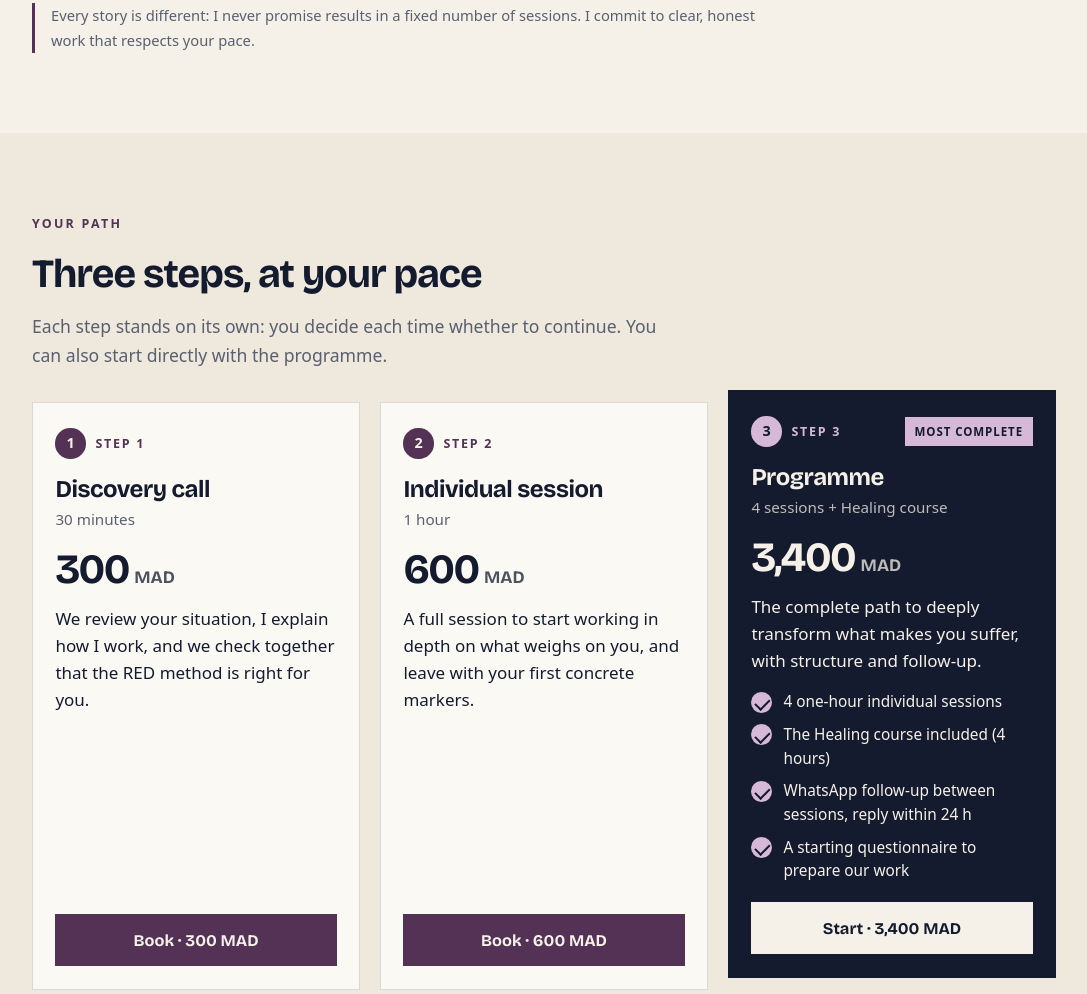
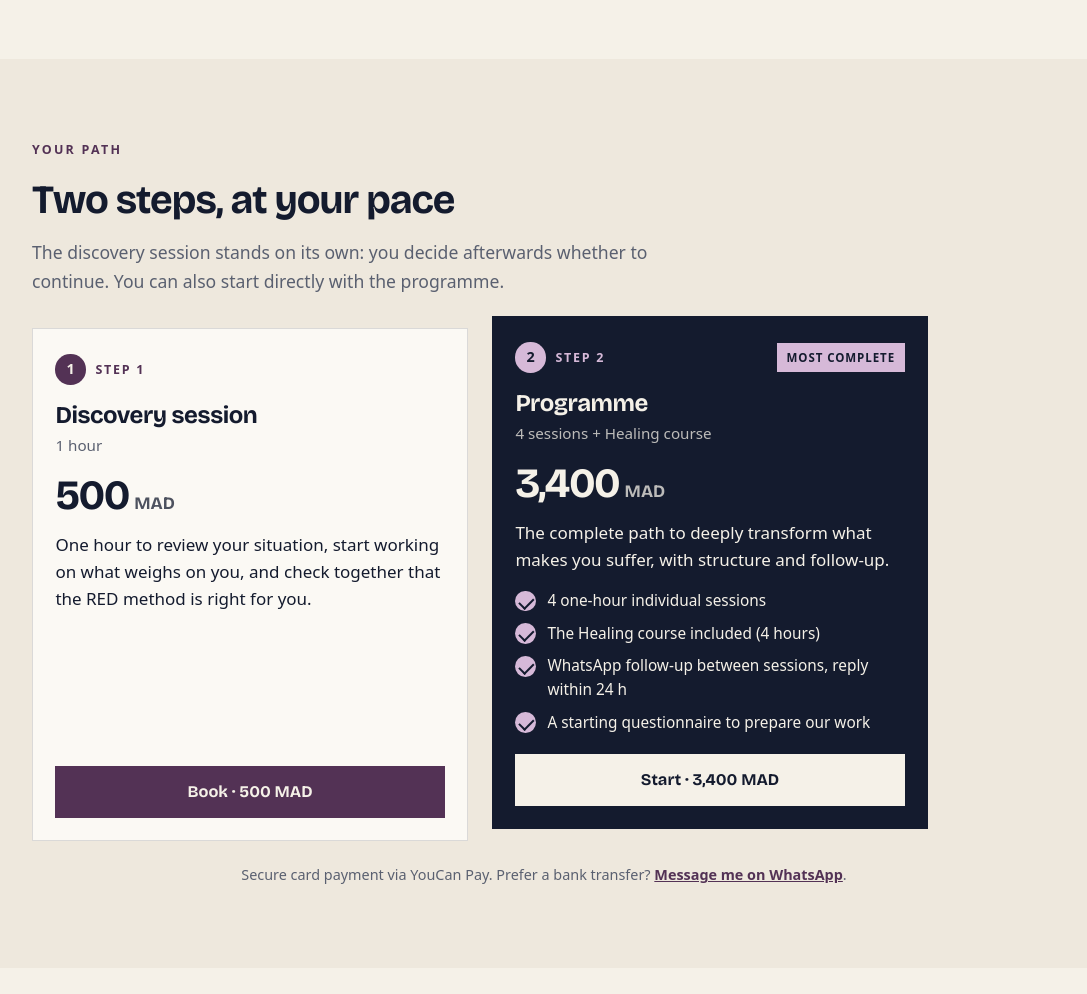
Before and after one commit to byousri/byousri-website, a plain HTML site: page accompagnement/index.html in a window 1280 px wide. Shown: the part 1638-2632 px from the top of the page, without its empty margins (96-1183 px from the left). Drawn offline with nearby package versions, Linux system fonts and the light colour scheme.

Commit message:
Accompagnement : prise de contact 1 h à 500 DH + accompagnement 3 400 DH
Suppression de la prise de contact 30 min et de la séance à 600 DH,
de la mention sur les promesses de résultat et de « entrepreneur, coach ».

Co-Authored-By: Claude Opus 5.5 <noreply@anthropic.com>
Claude-Session: https://claude.ai/code/session_01ChmoFgtJWFwbWHtjbqLopw

```diff
--- a/accompagnement/index.html
+++ b/accompagnement/index.html
@@ -4,7 +4,7 @@
 <meta charset="UTF-8">
 <meta name="viewport" content="width=device-width, initial-scale=1, viewport-fit=cover">
 <title>Méthode RED — Rapide, Efficace, Doux | Yousri Bendiabdallah</title>
-<meta name="description" content="Méthode RED : une thérapie rapide, efficace et douce. Prise de contact 30 min (300 DH), séance 1 h (600 DH), accompagnement 4 séances + Formation Healing (3 400 DH).">
+<meta name="description" content="Méthode RED : une thérapie rapide, efficace et douce. Prise de contact 1 h (500 DH), accompagnement 4 séances + Formation Healing (3 400 DH).">
 <!-- Page envoyée personnellement aux patients après un premier échange :
      elle n'est pas indexée par les moteurs de recherche.
      Langue : ?lang=fr (défaut), ?lang=ar ou ?lang=en -->
@@ -16,7 +16,7 @@
 <meta property="og:type" content="website">
 <meta property="og:url" content="https://byousri.com/accompagnement/">
 <meta property="og:title" content="Méthode RED — Rapide, Efficace, Doux · Yousri Bendiabdallah">
-<meta property="og:description" content="Prise de contact 30 min · Séance 1 h · Accompagnement avec la Formation Healing.">
+<meta property="og:description" content="Prise de contact 1 h · Accompagnement avec la Formation Healing.">
 <meta property="og:image" content="https://byousri.com/Share.png">
 <meta property="og:site_name" content="Yousri Bendiabdallah">
 <meta name="twitter:card" content="summary_large_image">
@@ -104,7 +104,6 @@
   }
   .red-card h3{font-family:var(--display);font-size:1.3rem;letter-spacing:-0.015em;line-height:1.3}
   .red-card p{color:var(--muted);font-size:.98rem;line-height:1.6}
-  .note{margin-top:1.5rem;font-size:.92rem;color:var(--muted);border-inline-start:3px solid var(--plum);padding-inline-start:1rem}
 
   /* ---------- parcours / formules ---------- */
   .offers{list-style:none;margin:2rem 0 0;padding:0;display:grid;gap:1.5rem}
@@ -219,7 +218,7 @@
     .about img.portrait{aspect-ratio:4/5;object-position:50% 20%}
   }
   @media (min-width:62rem){
-    .offers{grid-template-columns:repeat(3,1fr);gap:1.25rem;align-items:stretch}
+    .offers{grid-template-columns:repeat(2,1fr);gap:1.5rem;align-items:stretch;max-width:56rem}
     .offer:not(:last-child)::after{display:none}
     .offer.featured{transform:translateY(-.75rem)}
   }
@@ -262,7 +261,7 @@
   <p class="lead" data-i18n="intro">Pour les blessures qui pèsent encore aujourd’hui : traumas, dépendance affective,
   schémas qui se répètent. Un parcours clair, en trois étapes, au rythme qui vous convient.</p>
   <div class="hero-actions">
-    <a class="btn" href="#parcours" data-i18n="hero_cta">Commencer par 30 minutes</a>
+    <a class="btn" href="#parcours" data-i18n="hero_cta">Réserver la prise de contact</a>
     <a class="btn ghost" href="#methode" data-i18n="hero_cta2">Découvrir la méthode</a>
   </div>
   <div class="hero-meta">
@@ -309,7 +308,6 @@
         <p data-i18n="d_x">Vous n’avez jamais à tout raconter, ni à revivre ce qui fait mal pour avancer. Le travail se fait à votre rythme, dans un cadre sûr et bienveillant, sans jugement.</p>
       </li>
     </ul>
-    <p class="note narrow" data-i18n="red_note">Chaque histoire est différente : je ne promets pas de résultat en un nombre fixe de séances. Je m’engage à un travail clair, honnête et respectueux de votre rythme.</p>
   </div>
 </section>
 
@@ -317,8 +315,8 @@
 <section class="band alt" id="parcours">
   <div class="wrap">
     <p class="kicker" data-i18n="p_kicker">Votre parcours</p>
-    <h2 class="h2" data-i18n="p_title">Trois étapes, à votre rythme</h2>
-    <p class="lead" data-i18n="p_intro">Chaque étape est indépendante : vous décidez à chaque fois si vous continuez. Vous pouvez aussi commencer directement par l’accompagnement.</p>
+    <h2 class="h2" data-i18n="p_title">Deux étapes, à votre rythme</h2>
+    <p class="lead" data-i18n="p_intro">La prise de contact est indépendante : vous décidez ensuite si vous continuez. Vous pouvez aussi commencer directement par l’accompagnement.</p>
     <p class="pay-alert" id="pay-alert" role="alert" hidden></p>
 
     <!-- Les paiements sont créés côté serveur (netlify/functions/ycp-checkout.mjs) :
@@ -329,34 +327,20 @@
           <p class="offer-step"><span class="dot">1</span><span data-i18n="step1">Étape 1</span></p>
         </div>
         <h3 data-i18n="s1_title">Prise de contact</h3>
-        <p class="offer-meta" data-i18n="s1_meta">30 minutes</p>
-        <p class="offer-price"><bdi dir="ltr" class="nowrap">300</bdi><span class="cur" data-i18n="cur">DH</span></p>
-        <p class="offer-text" data-i18n="s1_text">On fait le point sur votre situation, je vous explique comment je travaille, et on vérifie ensemble que la méthode RED vous correspond.</p>
+        <p class="offer-meta" data-i18n="s1_meta">1 heure</p>
+        <p class="offer-price"><bdi dir="ltr" class="nowrap">500</bdi><span class="cur" data-i18n="cur">DH</span></p>
+        <p class="offer-text" data-i18n="s1_text">Une heure pour faire le point sur votre situation, commencer à travailler sur ce qui vous pèse, et vérifier ensemble que la méthode RED vous correspond.</p>
         <form method="post" action="/api/paiement" class="pay-form">
           <input type="hidden" name="product" value="appel">
           <input type="hidden" name="lang" value="fr">
-          <button class="btn" type="submit" data-i18n="s1_btn">Réserver · 300 DH</button>
+          <button class="btn" type="submit" data-i18n="s1_btn">Réserver · 500 DH</button>
         </form>
       </li>
 
-      <li class="offer" id="etape-2">
+
+      <li class="offer featured" id="etape-2">
         <div class="offer-top">
           <p class="offer-step"><span class="dot">2</span><span data-i18n="step2">Étape 2</span></p>
-        </div>
-        <h3 data-i18n="s2_title">Séance individuelle</h3>
-        <p class="offer-meta" data-i18n="s2_meta">1 heure</p>
-        <p class="offer-price"><bdi dir="ltr" class="nowrap">600</bdi><span class="cur" data-i18n="cur">DH</span></p>
-        <p class="offer-text" data-i18n="s2_text">Une séance complète pour commencer le travail en profondeur sur ce qui vous pèse, et repartir avec de premiers repères concrets.</p>
-        <form method="post" action="/api/paiement" class="pay-form">
-          <input type="hidden" name="product" value="seance">
-          <input type="hidden" name="lang" value="fr">
-          <button class="btn" type="submit" data-i18n="s2_btn">Réserver · 600 DH</button>
-        </form>
-      </li>
-
-      <li class="offer featured" id="etape-3">
-        <div class="offer-top">
-          <p class="offer-step"><span class="dot">3</span><span data-i18n="step3">Étape 3</span></p>
           <span class="badge" data-i18n="s3_badge">Le plus complet</span>
         </div>
         <h3 data-i18n="s3_title">Accompagnement</h3>
@@ -435,7 +419,7 @@
     <div>
       <p class="kicker" data-i18n="ab_kicker">Qui suis-je</p>
       <h2 class="h2" data-i18n="ab_name">Yousri Bendiabdallah</h2>
-      <p class="role" data-i18n="ab_role">Entrepreneur, coach et praticien en psychothérapie, spécialisé dans les traumas et la dépendance affective.</p>
+      <p class="role" data-i18n="ab_role">Praticien en psychothérapie, spécialisé dans les traumas et la dépendance affective.</p>
       <p data-i18n="ab_text">J’ai moi-même traversé des épreuves qui m’ont appris une chose : la douleur peut changer un homme, mais elle ne décide pas de son avenir. Aujourd’hui, j’aide chacun à se comprendre, à faire la paix avec hier et à construire un avenir que les blessures d’avant ne gouvernent plus.</p>
       <p class="media-label" data-i18n="media_label">Vu à la télévision et dans la presse</p>
       <ul class="media">
@@ -456,15 +440,15 @@
     <div class="faq">
       <details>
         <summary data-i18n="q1">Par quelle étape commencer ?</summary>
-        <p data-i18n="qa1">Si vous hésitez, commencez par la prise de contact de 30 minutes. Si vous savez déjà que vous voulez être accompagné·e, vous pouvez réserver directement l’accompagnement.</p>
+        <p data-i18n="qa1">Si vous hésitez, commencez par la prise de contact d’une heure. Si vous savez déjà que vous voulez être accompagné·e, vous pouvez réserver directement l’accompagnement.</p>
       </details>
       <details>
         <summary data-i18n="q2">Et si j’ai besoin de plus de 4 séances ?</summary>
-        <p data-i18n="qa2">Nous faisons le point ensemble à la fin de l’accompagnement. Si c’est utile, vous pouvez poursuivre avec des séances individuelles, à 600 DH la séance.</p>
+        <p data-i18n="qa2">Nous faisons le point ensemble à la fin de l’accompagnement et, si c’est utile, nous convenons ensemble de la suite.</p>
       </details>
       <details>
         <summary data-i18n="q3">En combien de temps vais-je me sentir mieux ?</summary>
-        <p data-i18n="qa3">Cela dépend de votre histoire et de ce que vous vivez aujourd’hui. La méthode RED vise des changements concrets dès les premières séances, mais je ne promets jamais de résultat en un nombre fixe de séances.</p>
+        <p data-i18n="qa3">Cela dépend de votre histoire et de ce que vous vivez aujourd’hui. La méthode RED vise des changements concrets dès les premières séances.</p>
       </details>
       <details>
         <summary data-i18n="q4">Dois-je tout raconter ?</summary>
@@ -481,13 +465,13 @@
 <!-- ======================= APPEL FINAL ======================= -->
 <section class="end" id="fin">
   <div class="wrap">
-    <h2 class="h2" data-i18n="end_title">Le premier pas tient en 30 minutes.</h2>
-    <p data-i18n="end_text">On fait le point ensemble, simplement. Vous décidez ensuite de la suite.</p>
+    <h2 class="h2" data-i18n="end_title">Le premier pas : une heure pour faire le point.</h2>
+    <p data-i18n="end_text">Simplement, sans engagement pour la suite. Vous décidez ensuite si vous voulez aller plus loin.</p>
     <div class="end-actions">
       <form method="post" action="/api/paiement" class="pay-form">
         <input type="hidden" name="product" value="appel">
         <input type="hidden" name="lang" value="fr">
-        <button class="btn light" type="submit" data-i18n="end_btn">Réserver la prise de contact · 300 DH</button>
+        <button class="btn light" type="submit" data-i18n="end_btn">Réserver la prise de contact · 500 DH</button>
       </form>
       <a class="btn ghost wa-link" href="https://wa.me/+212719597979" data-i18n="end_wa">Une question ? WhatsApp</a>
     </div>
@@ -497,7 +481,7 @@
 </main>
 
 <div class="sticky" id="sticky" aria-hidden="true">
-  <span><strong data-i18n="sticky_title">Méthode RED</strong><span data-i18n="sticky_text">Dès 300 DH · 30 min</span></span>
+  <span><strong data-i18n="sticky_title">Méthode RED</strong><span data-i18n="sticky_text">Dès 500 DH · 1 h</span></span>
   <a class="btn" href="#parcours" tabindex="-1" data-i18n="sticky_btn">Voir les formules</a>
 </div>
 
@@ -538,7 +522,7 @@
       kicker: 'منهج RED · سريع، فعّال، لطيف',
       title: 'علاج نفسي سريع، فعّال ولطيف.',
       intro: 'للجراح التي ما زالت تثقل حياتك اليوم: الصدمات النفسية، التعلّق العاطفي، والأنماط التي تتكرر. مسار واضح من ثلاث مراحل، بالإيقاع الذي يناسبك.',
-      hero_cta: 'ابدأ بـ 30 دقيقة',
+      hero_cta: 'احجز جلسة التعارف',
       hero_cta2: 'اكتشف المنهج',
       ab_name: 'يسري بنديبدالله',
       hero_meta: 'ممارس في العلاج النفسي · بالعربية والفرنسية، في المغرب وعن بُعد',
@@ -557,20 +541,15 @@
       e_x: 'لا نشتغل فقط على الحكاية، بل على ما يُبقي المعاناة حيّة اليوم: ردود فعل الجسد، المشاعر، والمعتقدات. والتغيير يُقاس في حياتك اليومية.',
       d_t: 'لطيف',
       d_x: 'لن تكون مضطراً أبداً لحكي كل شيء، ولا لإعادة عيش ما يؤلمك كي تتقدّم. يتم العمل بإيقاعك، في إطار آمن ومتفهّم، دون أحكام.',
-      red_note: 'كل قصة مختلفة: لا أعدك بنتيجة في عدد محدد من الجلسات. ألتزم بعمل واضح وصادق يحترم إيقاعك.',
       p_kicker: 'مسارك',
-      p_title: 'ثلاث مراحل، بإيقاعك',
-      p_intro: 'كل مرحلة مستقلة: أنت من يقرر في كل مرة إن كنت تريد الاستمرار. ويمكنك أيضاً أن تبدأ مباشرة بالمرافقة.',
-      step1: 'المرحلة 1', step2: 'المرحلة 2', step3: 'المرحلة 3',
+      p_title: 'مرحلتان، بإيقاعك',
+      p_intro: 'جلسة التعارف مستقلة: أنت من يقرر بعدها إن كنت تريد الاستمرار. ويمكنك أيضاً أن تبدأ مباشرة بالمرافقة.',
+      step1: 'المرحلة 1', step2: 'المرحلة 2',
       cur: 'درهم', n3: '3400',
-      s1_title: 'جلسة تعارف',
-      s1_meta: '30 دقيقة',
-      s1_text: 'نقيّم وضعك معاً، أشرح لك طريقة عملي، ونتأكد معاً أن منهج RED يناسبك.',
-      s1_btn: 'احجز · 300 درهم',
-      s2_title: 'جلسة فردية',
-      s2_meta: 'ساعة واحدة',
-      s2_text: 'جلسة كاملة لنبدأ العمل في العمق على ما يثقلك، وتخرج منها بأولى المعالم الملموسة.',
-      s2_btn: 'احجز · 600 درهم',
+      s1_title: 'جلسة التعارف',
+      s1_meta: 'ساعة واحدة',
+      s1_text: 'ساعة لنقيّم وضعك، ونبدأ العمل على ما يثقلك، ونتأكد معاً أن منهج RED يناسبك.',
+      s1_btn: 'احجز · 500 درهم',
       s3_badge: 'الأكثر شمولاً',
       s3_title: 'المرافقة',
       s3_meta: '4 جلسات + تكوين Healing',
@@ -600,26 +579,26 @@
       a2: 'من صفحة التأكيد، تراسلني عبر واتساب بنقرة واحدة.',
       a3: 'نحدد الموعد معاً. وبالنسبة للمرافقة، أرسل لك أيضاً الاستبيان الأولي ورابط الولوج إلى التكوين.',
       ab_kicker: 'من أنا',
-      ab_role: 'رجل أعمال، كوتش، وممارس في العلاج النفسي، مختص في الصدمات النفسية والتعلّق العاطفي.',
+      ab_role: 'ممارس في العلاج النفسي، مختص في الصدمات النفسية والتعلّق العاطفي.',
       ab_text: 'مررتُ بنفسي بتجارب صعبة علّمتني أن الألم قد يغيّر الإنسان، لكنه لا يحدد مستقبله. اليوم، أساعد كل شخص على فهم نفسه، والتصالح مع ماضيه، وبناء مستقبل لا تتحكم فيه جراح الأمس.',
       media_label: 'في التلفزيون والصحافة',
       faq_title: 'أسئلة متكررة',
       q1: 'بأي مرحلة أبدأ؟',
-      qa1: 'إذا كنت متردداً، ابدأ بجلسة التعارف لمدة 30 دقيقة. وإذا كنت تعرف أنك تريد مرافقة، يمكنك حجز المرافقة مباشرة.',
+      qa1: 'إذا كنت متردداً، ابدأ بجلسة التعارف لمدة ساعة. وإذا كنت تعرف أنك تريد مرافقة، يمكنك حجز المرافقة مباشرة.',
       q2: 'وإذا احتجت إلى أكثر من 4 جلسات؟',
-      qa2: 'نقيّم الوضع معاً في نهاية المرافقة. وإذا كان ذلك مفيداً، يمكنك المتابعة بجلسات فردية، بـ 600 درهم للجلسة.',
+      qa2: 'نقيّم الوضع معاً في نهاية المرافقة، وإذا كان ذلك مفيداً، نتفق معاً على الخطوات التالية.',
       q3: 'متى سأشعر بالتحسّن؟',
-      qa3: 'هذا يتوقف على قصتك وعلى ما تعيشه اليوم. يهدف منهج RED إلى تغييرات ملموسة منذ الجلسات الأولى، لكنني لا أعد أبداً بنتيجة في عدد محدد من الجلسات.',
+      qa3: 'هذا يتوقف على قصتك وعلى ما تعيشه اليوم. يهدف منهج RED إلى تغييرات ملموسة منذ الجلسات الأولى.',
       q4: 'هل يجب أن أحكي كل شيء؟',
       qa4: 'لا. تبقى دائماً متحكماً فيما تقوله وفيما تحتفظ به لنفسك. هذا هو حرف «D» في منهج RED.',
       q5: 'هل يمكنني الدفع بالتحويل البنكي؟',
       qa5: 'نعم. ' + waLink('راسلني عبر واتساب') + ' وسأرسل لك المعلومات البنكية.',
-      end_title: 'الخطوة الأولى لا تتطلب سوى 30 دقيقة.',
-      end_text: 'نقيّم الوضع معاً، ببساطة. ثم تقرر أنت ما يلي.',
-      end_btn: 'احجز جلسة التعارف · 300 درهم',
+      end_title: 'الخطوة الأولى: ساعة لنقيّم الوضع معاً.',
+      end_text: 'ببساطة، ودون أي التزام بما يلي. ثم تقرر أنت إن كنت تريد الذهاب أبعد.',
+      end_btn: 'احجز جلسة التعارف · 500 درهم',
       end_wa: 'سؤال؟ واتساب',
       sticky_title: 'منهج RED',
-      sticky_text: 'ابتداءً من 300 درهم · 30 دقيقة',
+      sticky_text: 'ابتداءً من 500 درهم · ساعة',
       sticky_btn: 'اختر صيغتك',
       footer: '© 2026 يسري بنديبدالله — ممارس في العلاج النفسي، المغرب',
       footer_note: 'هذا الموقع لا يعوّض الاستشارة الطبية. في حالة الطوارئ، اتصل بالرقم 141.'
@@ -633,7 +612,7 @@
       kicker: 'The RED method · Rapid, Effective, Done gently',
       title: 'Therapy that is rapid, effective and gentle.',
       intro: 'For the wounds that still weigh on you today: trauma, emotional dependency, patterns that keep repeating. A clear three-step path, at a pace that suits you.',
-      hero_cta: 'Start with 30 minutes',
+      hero_cta: 'Book the discovery session',
       hero_cta2: 'Discover the method',
       ab_name: 'Yousri Bendiabdallah',
       hero_meta: 'Psychotherapy practitioner · In French and Arabic, in Morocco and online',
@@ -652,20 +631,15 @@
       e_x: 'We don’t only work on the story, but on what keeps the suffering alive today: the body’s reactions, emotions and beliefs. Change is measured in your daily life.',
       d_t: 'Done gently',
       d_x: 'You never have to tell everything, or relive what hurts, to move forward. We work at your pace, in a safe, caring space, without judgment.',
-      red_note: 'Every story is different: I never promise results in a fixed number of sessions. I commit to clear, honest work that respects your pace.',
       p_kicker: 'Your path',
-      p_title: 'Three steps, at your pace',
-      p_intro: 'Each step stands on its own: you decide each time whether to continue. You can also start directly with the programme.',
-      step1: 'Step 1', step2: 'Step 2', step3: 'Step 3',
+      p_title: 'Two steps, at your pace',
+      p_intro: 'The discovery session stands on its own: you decide afterwards whether to continue. You can also start directly with the programme.',
+      step1: 'Step 1', step2: 'Step 2',
       cur: 'MAD', n3: '3,400',
-      s1_title: 'Discovery call',
-      s1_meta: '30 minutes',
-      s1_text: 'We review your situation, I explain how I work, and we check together that the RED method is right for you.',
-      s1_btn: 'Book · 300 MAD',
-      s2_title: 'Individual session',
-      s2_meta: '1 hour',
-      s2_text: 'A full session to start working in depth on what weighs on you, and leave with your first concrete markers.',
-      s2_btn: 'Book · 600 MAD',
+      s1_title: 'Discovery session',
+      s1_meta: '1 hour',
+      s1_text: 'One hour to review your situation, start working on what weighs on you, and check together that the RED method is right for you.',
+      s1_btn: 'Book · 500 MAD',
       s3_badge: 'Most complete',
       s3_title: 'Programme',
       s3_meta: '4 sessions + Healing course',
@@ -695,26 +669,26 @@
       a2: 'On the confirmation page, you message me on WhatsApp in one tap.',
       a3: 'We schedule the time together. For the programme, I also send you the starting questionnaire and access to the course.',
       ab_kicker: 'About me',
-      ab_role: 'Entrepreneur, coach and psychotherapy practitioner, specialised in trauma and emotional dependency.',
+      ab_role: 'Psychotherapy practitioner, specialised in trauma and emotional dependency.',
       ab_text: 'I have been through hard chapters myself. They taught me one thing: pain can change a person, but it does not decide their future. Today I help people understand themselves, make peace with the past and build a future that old wounds no longer govern.',
       media_label: 'Seen on TV and in the press',
       faq_title: 'Frequently asked questions',
       q1: 'Which step should I start with?',
-      qa1: 'If you are unsure, start with the 30-minute discovery call. If you already know you want support, you can book the programme directly.',
+      qa1: 'If you are unsure, start with the one-hour discovery session. If you already know you want support, you can book the programme directly.',
       q2: 'What if I need more than 4 sessions?',
-      qa2: 'We review together at the end of the programme. If it helps, you can continue with individual sessions at 600 MAD each.',
+      qa2: 'We review together at the end of the programme and, if it helps, agree on next steps together.',
       q3: 'How soon will I feel better?',
-      qa3: 'It depends on your story and what you are living today. The RED method aims for concrete change from the first sessions, but I never promise results in a fixed number of sessions.',
+      qa3: 'It depends on your story and what you are living today. The RED method aims for concrete change from the first sessions.',
       q4: 'Do I have to tell everything?',
       qa4: 'No. You stay in control of what you share and what you keep to yourself, at all times. That is the “D” in the RED method.',
       q5: 'Can I pay by bank transfer?',
       qa5: 'Yes. ' + waLink('Message me on WhatsApp') + ' and I will send you the bank details.',
-      end_title: 'The first step takes 30 minutes.',
-      end_text: 'We take stock together, simply. Then you decide what comes next.',
-      end_btn: 'Book the discovery call · 300 MAD',
+      end_title: 'The first step: one hour to take stock.',
+      end_text: 'Simply, with no commitment to what follows. Then you decide whether to go further.',
+      end_btn: 'Book the discovery session · 500 MAD',
       end_wa: 'A question? WhatsApp',
       sticky_title: 'The RED method',
-      sticky_text: 'From 300 MAD · 30 min',
+      sticky_text: 'From 500 MAD · 1 h',
       sticky_btn: 'See the options',
       footer: '© 2026 Yousri Bendiabdallah — Psychotherapy practitioner, Morocco',
       footer_note: 'This site does not replace medical advice. In an emergency, call 141.'
```
Also changed, not shown: accompagnement/merci/index.html (+12 -30 lines), netlify/lib/ycp.mjs (+3 -4 lines).
